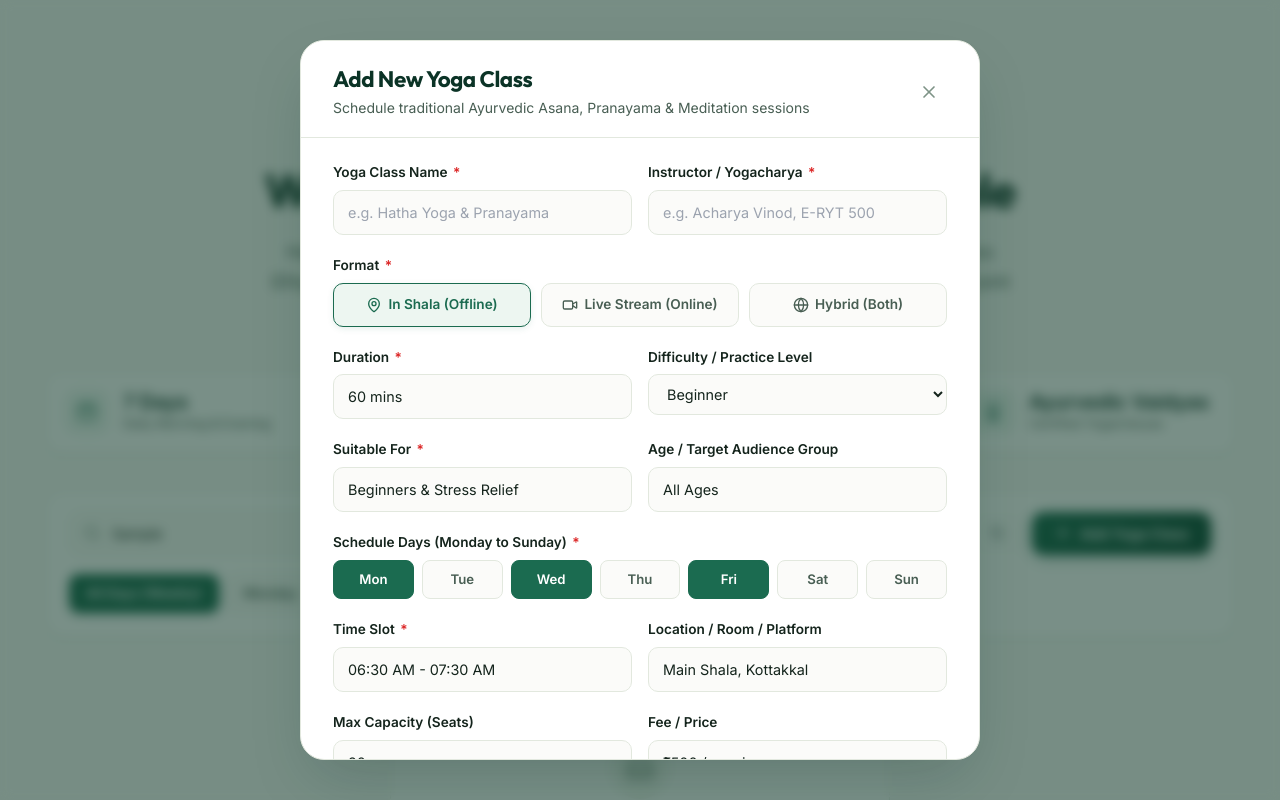
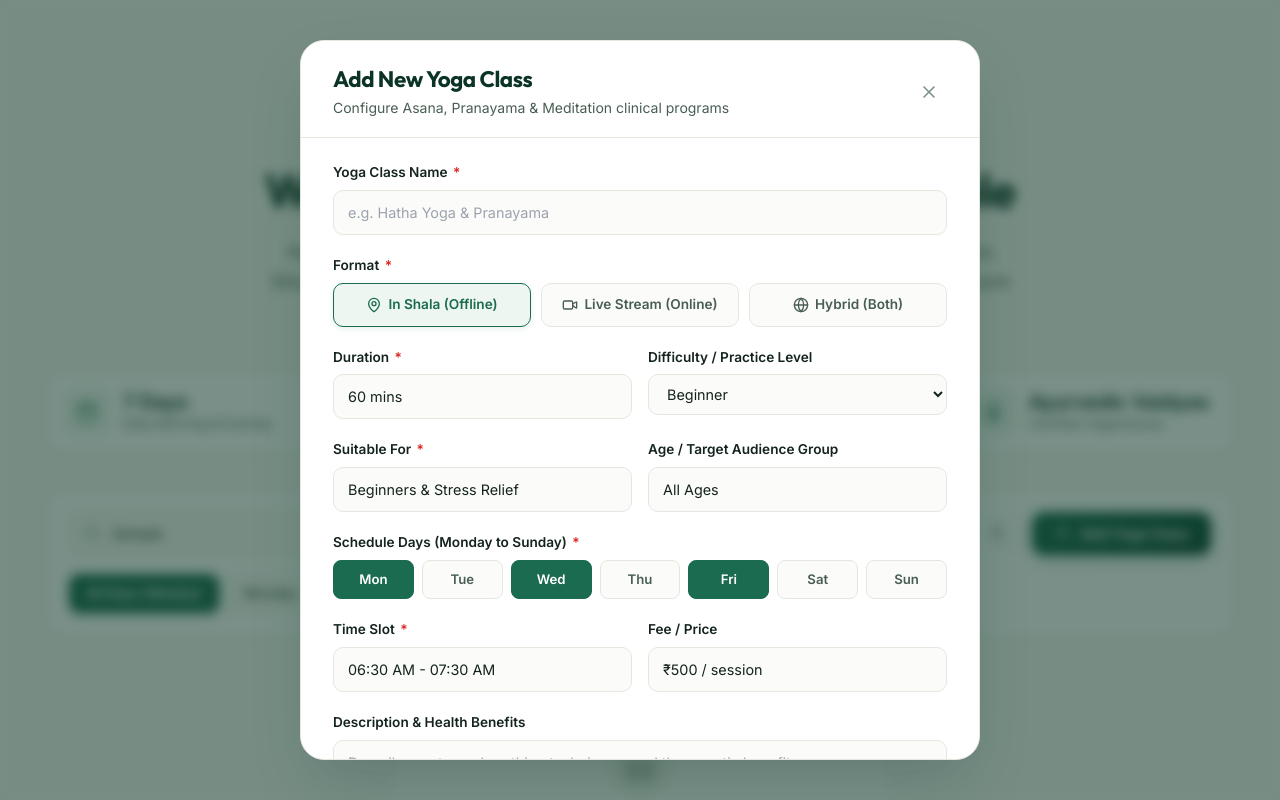
Before and after one commit to fahadmb123/Jeevayurniketan-ayurveda-app, a React (Vite) app in the folder frontend/: page /yoga in a window 1280 px wide. Both pictures are taken after typing "Sample" into the empty fields and a click on the button "Add Yoga Class". Shown: the top 800 px of the page. Built offline with nearby package versions, Linux system fonts and the light colour scheme.

Commit message:
refactor(yoga): remove cover image, max capacity, location, and instructor fields from add/edit modal

```diff
--- a/frontend/src/features/yoga/components/YogaClassCard.tsx
+++ b/frontend/src/features/yoga/components/YogaClassCard.tsx
@@ -88,10 +88,12 @@ export const YogaClassCard: React.FC<YogaClassCardProps> = ({
       <div className="yoga-card__body">
         <div className="yoga-card__header">
           <h3 className="yoga-card__title">{session.title}</h3>
+          {session.instructor && (
             <div className="yoga-card__instructor">
               <User size={14} />
               <span>{session.instructor}</span>
             </div>
+          )}
         </div>
 
         {/* Days & Time Schedule */}
@@ -130,12 +132,14 @@ export const YogaClassCard: React.FC<YogaClassCardProps> = ({
               <strong>Target Group:</strong> {session.ageGroup}
             </span>
           </div>
+          {session.location && (
             <div className="yoga-card__meta-item">
               <MapPin size={14} />
               <span>
                 <strong>Location:</strong> {session.location}
               </span>
             </div>
+          )}
         </div>
 
         <p className="yoga-card__desc">{session.description}</p>
--- a/frontend/src/features/yoga/components/YogaClassModal.tsx
+++ b/frontend/src/features/yoga/components/YogaClassModal.tsx
@@ -48,36 +48,28 @@ const YogaClassFormContent: React.FC<FormContentProps> = ({
     if (initialData) {
       return {
         title: initialData.title || '',
-        instructor: initialData.instructor || '',
         duration: initialData.duration || '60 mins',
         format: initialData.format || 'offline',
         suitableFor: initialData.suitableFor || '',
         ageGroup: initialData.ageGroup || 'All Ages',
         days: initialData.days || ['Monday', 'Wednesday', 'Friday'],
         time: initialData.time || '06:30 AM - 07:30 AM',
-        location: initialData.location || '',
         level: initialData.level || 'Beginner',
         description: initialData.description || '',
-        capacity: initialData.capacity || 20,
-        price: initialData.price || '',
-        imageUrl: initialData.imageUrl || '',
+        price: initialData.price || '₹500 / session',
       };
     }
     return {
       title: '',
-      instructor: '',
       duration: '60 mins',
       format: 'offline',
       suitableFor: 'Beginners & Stress Relief',
       ageGroup: 'All Ages',
       days: ['Monday', 'Wednesday', 'Friday'],
       time: '06:30 AM - 07:30 AM',
-      location: 'Main Shala, Kottakkal',
       level: 'Beginner',
       description: '',
-      capacity: 20,
       price: '₹500 / session',
-      imageUrl: '',
     };
   });
 
@@ -99,12 +91,10 @@ const YogaClassFormContent: React.FC<FormContentProps> = ({
   const validate = (): boolean => {
     const newErrors: Record<string, string> = {};
     if (!formData.title.trim()) newErrors.title = 'Class title is required.';
-    if (!formData.instructor.trim()) newErrors.instructor = 'Instructor name is required.';
     if (!formData.duration.trim()) newErrors.duration = 'Duration is required.';
     if (!formData.suitableFor.trim()) newErrors.suitableFor = 'Target suitability is required.';
     if (!formData.time.trim()) newErrors.time = 'Time slot is required.';
     if (formData.days.length === 0) newErrors.days = 'Select at least one day.';
-    if (formData.capacity < 1) newErrors.capacity = 'Capacity must be at least 1.';
 
     setErrors(newErrors);
     return Object.keys(newErrors).length === 0;
@@ -129,7 +119,7 @@ const YogaClassFormContent: React.FC<FormContentProps> = ({
       <div className="yoga-modal__header">
         <div className="yoga-modal__title-group">
           <h3>{isEditing ? 'Edit Yoga Class Schedule' : 'Add New Yoga Class'}</h3>
-          <p>Schedule traditional Ayurvedic Asana, Pranayama & Meditation sessions</p>
+          <p>Configure Asana, Pranayama & Meditation clinical programs</p>
         </div>
         <button
           type="button"
@@ -142,8 +132,7 @@ const YogaClassFormContent: React.FC<FormContentProps> = ({
       </div>
 
       <form onSubmit={handleSubmit} className="yoga-modal__form">
-        {/* Class Title & Instructor */}
-        <div className="yoga-modal__grid-2">
+        {/* Class Title */}
         <div className="yoga-modal__field">
           <label htmlFor="yoga-title">
             Yoga Class Name <span className="required">*</span>
@@ -157,24 +146,6 @@ const YogaClassFormContent: React.FC<FormContentProps> = ({
             onChange={(e) => setFormData({ ...formData, title: e.target.value })}
           />
           {errors.title && <span className="yoga-modal__error-hint">{errors.title}</span>}
-          </div>
-
-          <div className="yoga-modal__field">
-            <label htmlFor="yoga-instructor">
-              Instructor / Yogacharya <span className="required">*</span>
-            </label>
-            <input
-              id="yoga-instructor"
-              type="text"
-              className="yoga-modal__input"
-              placeholder="e.g. Acharya Vinod, E-RYT 500"
-              value={formData.instructor}
-              onChange={(e) => setFormData({ ...formData, instructor: e.target.value })}
-            />
-            {errors.instructor && (
-              <span className="yoga-modal__error-hint">{errors.instructor}</span>
-            )}
-          </div>
         </div>
 
         {/* Format (Online / Offline / Hybrid) */}
@@ -216,7 +187,7 @@ const YogaClassFormContent: React.FC<FormContentProps> = ({
           </div>
         </div>
 
-        {/* Duration & Level */}
+        {/* Duration & Difficulty Level */}
         <div className="yoga-modal__grid-2">
           <div className="yoga-modal__field">
             <label htmlFor="yoga-duration">
@@ -270,7 +241,7 @@ const YogaClassFormContent: React.FC<FormContentProps> = ({
               id="yoga-suitable"
               type="text"
               className="yoga-modal__input"
-              placeholder="e.g. Beginners, Stress Relief, Spine Health"
+              placeholder="e.g. Beginners, Stress Relief, Spine & Joint Care"
               value={formData.suitableFor}
               onChange={(e) => setFormData({ ...formData, suitableFor: e.target.value })}
             />
@@ -315,7 +286,7 @@ const YogaClassFormContent: React.FC<FormContentProps> = ({
           {errors.days && <span className="yoga-modal__error-hint">{errors.days}</span>}
         </div>
 
-        {/* Time & Location */}
+        {/* Time Slot & Fee / Price */}
         <div className="yoga-modal__grid-2">
           <div className="yoga-modal__field">
             <label htmlFor="yoga-time">
@@ -333,36 +304,6 @@ const YogaClassFormContent: React.FC<FormContentProps> = ({
           </div>
 
           <div className="yoga-modal__field">
-            <label htmlFor="yoga-location">Location / Room / Platform</label>
-            <input
-              id="yoga-location"
-              type="text"
-              className="yoga-modal__input"
-              placeholder="e.g. Main Shala, Kottakkal or Zoom"
-              value={formData.location}
-              onChange={(e) => setFormData({ ...formData, location: e.target.value })}
-            />
-          </div>
-        </div>
-
-        {/* Capacity, Price & Image URL */}
-        <div className="yoga-modal__grid-2">
-          <div className="yoga-modal__field">
-            <label htmlFor="yoga-capacity">Max Capacity (Seats)</label>
-            <input
-              id="yoga-capacity"
-              type="number"
-              min="1"
-              max="100"
-              className="yoga-modal__input"
-              value={formData.capacity}
-              onChange={(e) =>
-                setFormData({ ...formData, capacity: parseInt(e.target.value, 10) || 1 })
-              }
-            />
-          </div>
-
-          <div className="yoga-modal__field">
             <label htmlFor="yoga-price">Fee / Price</label>
             <input
               id="yoga-price"
@@ -375,7 +316,7 @@ const YogaClassFormContent: React.FC<FormContentProps> = ({
           </div>
         </div>
 
-        {/* Description */}
+        {/* Description & Health Benefits */}
         <div className="yoga-modal__field">
           <label htmlFor="yoga-desc">Description & Health Benefits</label>
           <textarea
@@ -385,19 +326,6 @@ const YogaClassFormContent: React.FC<FormContentProps> = ({
             placeholder="Describe postures, breathing techniques, and therapeutic benefits..."
             value={formData.description}
             onChange={(e) => setFormData({ ...formData, description: e.target.value })}
-          />
-        </div>
-
-        {/* Image URL */}
-        <div className="yoga-modal__field">
-          <label htmlFor="yoga-image">Cover Image URL (Optional)</label>
-          <input
-            id="yoga-image"
-            type="url"
-            className="yoga-modal__input"
-            placeholder="https://images.unsplash.com/..."
-            value={formData.imageUrl}
-            onChange={(e) => setFormData({ ...formData, imageUrl: e.target.value })}
           />
         </div>
 
--- a/frontend/src/features/yoga/hooks/useYogaSchedule.ts
+++ b/frontend/src/features/yoga/hooks/useYogaSchedule.ts
@@ -96,9 +96,9 @@ export const useYogaSchedule = () => {
       if (searchQuery.trim()) {
         const q = searchQuery.toLowerCase();
         const matchesTitle = session.title.toLowerCase().includes(q);
-        const matchesInstructor = session.instructor.toLowerCase().includes(q);
+        const matchesInstructor = Boolean(session.instructor?.toLowerCase().includes(q));
         const matchesSuitable = session.suitableFor.toLowerCase().includes(q);
-        const matchesLocation = session.location.toLowerCase().includes(q);
+        const matchesLocation = Boolean(session.location?.toLowerCase().includes(q));
         if (!matchesTitle && !matchesInstructor && !matchesSuitable && !matchesLocation) {
           return false;
         }
--- a/frontend/src/features/yoga/types/yoga.types.ts
+++ b/frontend/src/features/yoga/types/yoga.types.ts
@@ -24,36 +24,36 @@ export const DAYS_OF_WEEK: DayOfWeek[] = [
 export interface YogaSession {
   id: string;
   title: string;
-  instructor: string;
   duration: string;           // e.g. "60 mins"
   format: YogaFormat;         // 'online' | 'offline' | 'hybrid'
   suitableFor: string;        // e.g. "Beginners & Stress Relief", "Gentle Joints & Mobility"
   ageGroup: string;           // e.g. "All Ages", "Adults (18+)", "Seniors (50+)"
   days: DayOfWeek[];          // ['Monday', 'Wednesday', 'Friday']
   time: string;               // e.g. "06:30 AM - 07:30 AM"
-  location: string;           // e.g. "Kottakkal Main Shala" or "Live Zoom & YouTube"
   level: YogaLevel;           // 'Beginner' | 'Intermediate' | 'Advanced' | 'All Levels'
   description: string;
-  capacity: number;
-  enrolledCount: number;
+  instructor?: string;
+  location?: string;
+  capacity?: number;
+  enrolledCount?: number;
   price?: string;             // e.g. "₹500 / session" or "Included in Retreat"
-  status: 'active' | 'upcoming';
+  status?: 'active' | 'upcoming';
   imageUrl?: string;
 }
 
 export interface YogaFormData {
   title: string;
-  instructor: string;
   duration: string;
   format: YogaFormat;
   suitableFor: string;
   ageGroup: string;
   days: DayOfWeek[];
   time: string;
-  location: string;
   level: YogaLevel;
   description: string;
-  capacity: number;
+  instructor?: string;
+  location?: string;
+  capacity?: number;
   price?: string;
   imageUrl?: string;
 }
```
Also changed, not shown: frontend/src/features/doctor/pages/DoctorYogaSchedulePage.tsx (+3 -5 lines). Lines whose indentation alone changed are shown as unchanged.
